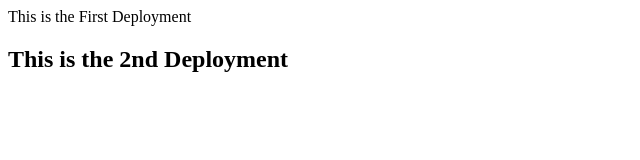
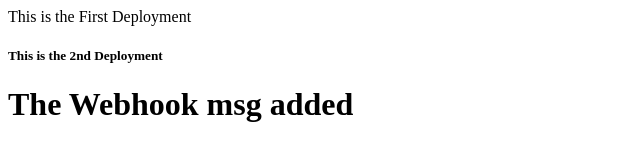
Before and after one commit to mdrafi488/cicd-app1, a plain HTML site: page index.html in a window 1280 px wide. Shown: the whole page, without its empty margins (0-640 px from the left). Drawn offline with Linux system fonts and the light colour scheme.

Commit message:
git webhook added

```diff
--- a/index.html
+++ b/index.html
@@ -1,2 +1,3 @@
 This is the First Deployment
-<h2> This is the 2nd Deployment</h2>
+<h5> This is the 2nd Deployment</h5>
+<h1>The Webhook msg added </h1>
```
